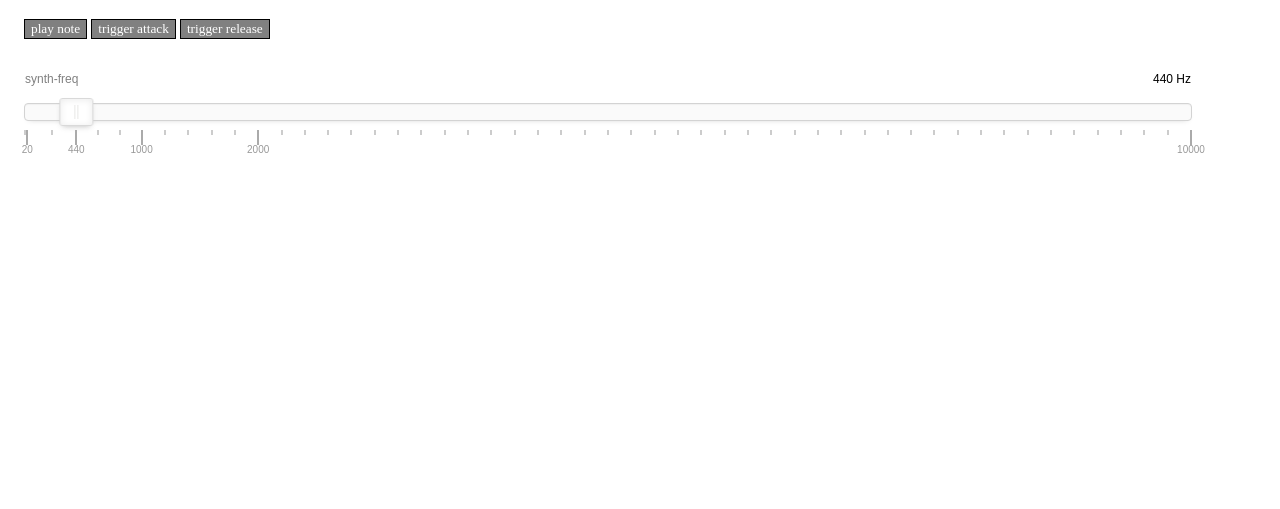
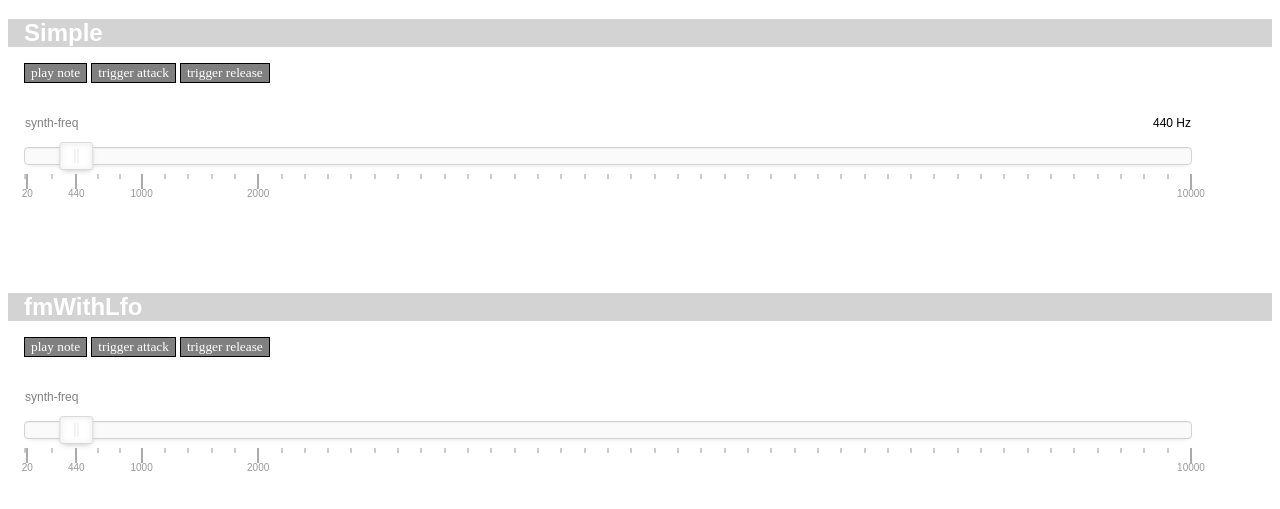
Before and after one commit to RandomStudio/gen-tonejs, a website built with webpack: page src/index.html in a window 1280 px wide. Shown: the part 85-594 px from the top of the page. Built offline with nearby package versions, Linux system fonts and the light colour scheme.

Commit message:
components have headings

```diff
--- a/src/scripts/components/simple/simple.js
+++ b/src/scripts/components/fmWithLFO.js
@@ -1,9 +1,9 @@
-import { Component } from '../../ui/component';
-import { createButton, createSlider } from '../../ui/ui';
+import { Component } from '../ui/component';
+import { createButton, createSlider } from '../ui/ui';
 
-export const Simple = (Tone) => {
+export const fmWithLFO = (Tone) => {
 
-    const parentElement = Component('Simple');
+    const parentElement = Component('fmWithLfo');
 
     const synth = new Tone.Synth().toMaster();
 
--- /dev/null
+++ b/src/scripts/components/simple.js
@@ -0,0 +1,35 @@
+import { Component } from '../ui/component';
+import { createButton, createSlider } from '../ui/ui';
+
+export const Simple = (Tone) => {
+
+    const parentElement = Component('Simple');
+
+    const synth = new Tone.Synth().toMaster();
+
+    const triggerAttackRelease = (note, length) => {
+        synth.triggerAttackRelease(note, length);
+    };
+
+    const triggerAttack = (note) => {
+        if (note) {
+            synth.triggerAttack(note);
+        } else {
+            synth.triggerAttack(synth.frequency.value);
+        }
+    };
+
+    const triggerRelease = () => {
+        synth.triggerRelease();
+    };
+
+    const updateFreq = (freq) => {
+        synth.frequency.rampTo(freq, 0.1);
+    };
+
+    createButton('play', 'play note', () => triggerAttackRelease("C4", "4n"), parentElement);
+    createButton('play', 'trigger attack', () => triggerAttack(), parentElement);
+    createButton('stop', 'trigger release', () => triggerRelease(), parentElement);
+
+    createSlider(0, 10000, 'synth-freq', updateFreq, synth.frequency.value, 'Hz', parentElement);
+};
--- a/src/scripts/index.js
+++ b/src/scripts/index.js
@@ -1,6 +1,8 @@
 import '../styles/index.scss';
 import * as Tone from 'tone';
 
-import { Simple } from './components/simple/simple';
+import { Simple } from './components/simple';
+import { fmWithLFO } from './components/fmWithLFO';
 
 Simple(Tone);
+fmWithLFO(Tone);
--- a/src/scripts/ui/component.js
+++ b/src/scripts/ui/component.js
@@ -1,6 +1,12 @@
 export const Component = (name, parent = document.body) => {
     const div = document.createElement('div');
     div.id = name;
+    div.classList.add('component');
+
+    const heading = document.createElement('h2');
+    heading.appendChild(document.createTextNode(name));
+    div.appendChild(heading);
+
     parent.appendChild(div);
     return div;
 };
--- a/src/scripts/ui/ui.js
+++ b/src/scripts/ui/ui.js
@@ -1,6 +1,6 @@
 import noUiSlider from 'nouislider';
 import 'nouislider/distribute/nouislider.css';
-import './ui.css';
+import './ui.scss';
 
 export const createButton = (name, label, clickHandler, parent = document.body) => {
     const button = document.createElement('button');
--- a/src/scripts/ui/ui.css
+++ b/src/scripts/ui/ui.scss
@@ -3,12 +3,11 @@ button {
     color: white;
     background-color: grey;
     border: 1px solid black;
-    // margin: 0 4px;
     margin-right: 4px;
   }
 
   .slider {
-    margin: 64px 64px 0 0;
+    margin: 64px 64px 64px 0;
     font-size: 10px;
     .label {
       font-size: 12px;
@@ -25,3 +24,15 @@ button {
       margin-top: 8px;
     }
   }
+
+  .component {
+    margin-bottom: 128px;
+
+    h2 {
+      width: 100%;
+      background-color: lightgrey;
+      color: white;
+      padding: 0 16px;
+      margin: 16px -16px;
+    }
+  }
```
